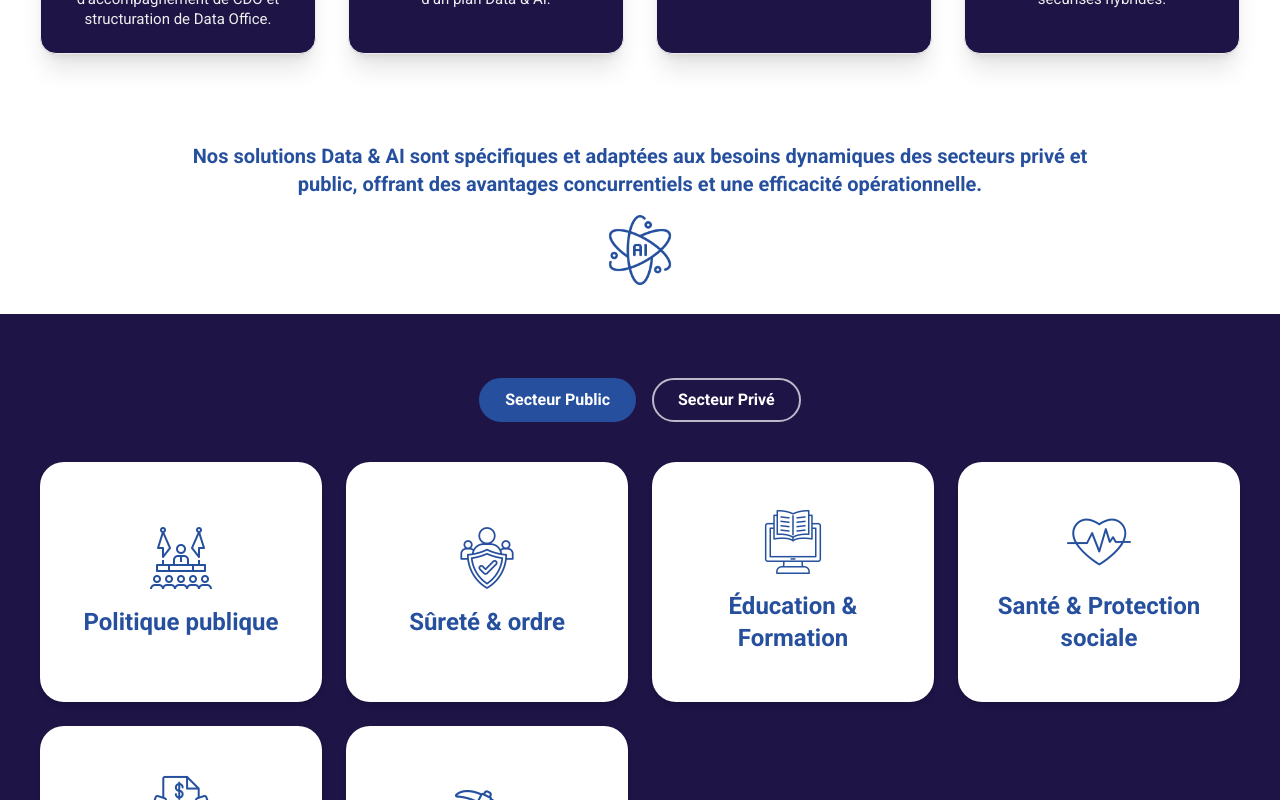
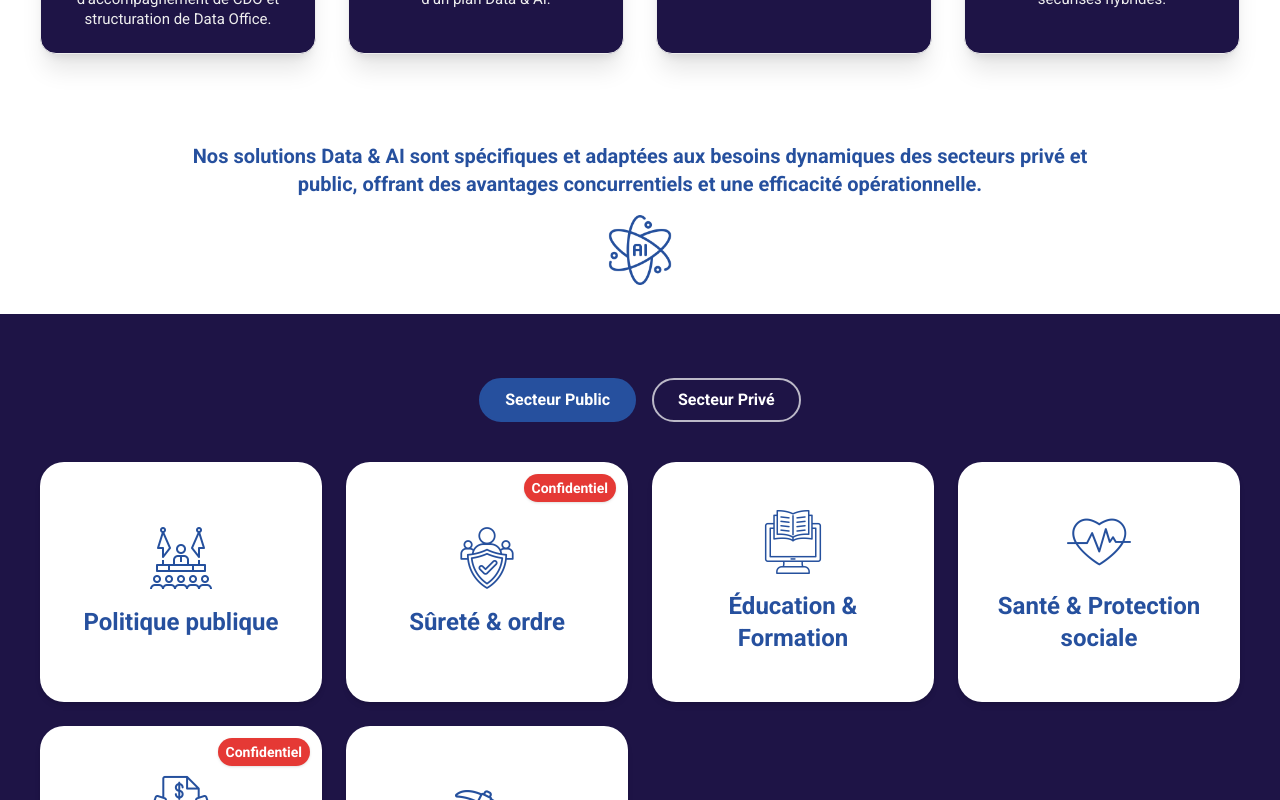
Before and after one commit to abyseydi/odsn, a React (Vite) app: page / in a window 1280 px wide. Both pictures are taken after a click on the button "Secteur Public". Shown: the part 1155-1955 px from the top of the page. Built offline with nearby package versions, Linux system fonts and the light colour scheme.

Commit message:
confidentiel

```diff
--- a/src/layouts/landingPage.jsx
+++ b/src/layouts/landingPage.jsx
@@ -26,28 +26,7 @@ export default function LandingPage() {
     ],
   };
 
-  // const NavLinks = ({ onClick }) => (
-  //   <div className="flex flex-col md:flex-row md:items-center gap-6 md:gap-8 text-[#1C2452] font-semibold">
-  //     <ScrollLink to="section-services" smooth duration={700} offset={-80} className="cursor-pointer hover:text-[#26509e]" onClick={onClick}>
-  //       Nos expertises
-  //     </ScrollLink>
-  //     <ScrollLink to="section-cas-usage" smooth duration={700} offset={-80} className="cursor-pointer hover:text-[#26509e]" onClick={onClick}>
-  //     Catalogue
-  //     </ScrollLink>
-  //     <ScrollLink to="section-produits" smooth duration={700} offset={-80} className="cursor-pointer hover:text-[#26509e]" onClick={onClick}>
-  //       Publications
-  //     </ScrollLink>
-  //     <a
-  //       href="https://www.accel-tech.net/"
-  //       target="_blank"
-  //       rel="noopener noreferrer"
-  //       className="cursor-pointer hover:text-[#26509e]"
-  //       onClick={onClick}
-  //     >
-  //       Découvrez ACCEL Tech
-  //     </a>
-  //   </div>
-  // );
+
 const NavLinks = ({ onClick }) => {
   const base =
     "relative group inline-flex items-center gap-2 px-3 md:px-4 py-2 rounded-full text-sm md:text-[15px] font-semibold uppercase tracking-wide transition";
@@ -290,6 +269,7 @@ const NavLinks = ({ onClick }) => {
           </div>
 
           {/* Cartes */}
+
 <div className="grid grid-cols-1 sm:grid-cols-2 lg:grid-cols-4 gap-5 sm:gap-6">
   {tabs[activeTab].map((item, idx) =>
     item.link ? (
@@ -298,6 +278,13 @@ const NavLinks = ({ onClick }) => {
         key={idx}
         className="relative rounded-3xl bg-white text-[#26509e] font-semibold px-6 py-12 min-h-[200px] shadow-md transition-all duration-300 hover:scale-[1.02] hover:text-white hover:bg-gradient-to-br hover:from-[#26509e] hover:to-[#1e1446] flex items-center justify-center text-center"
       >
+        {/* Badge CONFIDENTIEL */}
+        {(item.title === "Sûreté & ordre" || item.title === "Économie") && (
+          <span className="absolute top-3 right-3 bg-red-600 text-white text-xs sm:text-sm font-bold px-2 py-1 rounded-full shadow">
+            Confidentiel
+          </span>
+        )}
+
         <div className="w-full">
           <div className="flex justify-center mb-4">
             <img src={item.img} alt={item.title} className="h-14 w-16 sm:h-16 sm:w-20 object-contain" />
@@ -310,6 +297,13 @@ const NavLinks = ({ onClick }) => {
         key={idx}
         className="relative rounded-3xl bg-white text-[#26509e] font-semibold px-6 py-12 min-h-[200px] shadow-md flex items-center justify-center text-center"
       >
+        {/* Badge CONFIDENTIEL */}
+        {(item.title === "Sûreté & ordre" || item.title === "Économie, Finances & Budget") && (
+          <span className="absolute top-3 right-3 bg-red-600 text-white text-xs sm:text-sm font-bold px-2 py-1 rounded-full shadow">
+            Confidentiel
+          </span>
+        )}
+
         <div className="w-full">
           <div className="flex justify-center mb-4">
             <img src={item.img} alt={item.title} className="h-14 w-16 sm:h-16 sm:w-20 object-contain" />
```
Lines whose indentation alone changed are shown as unchanged.
